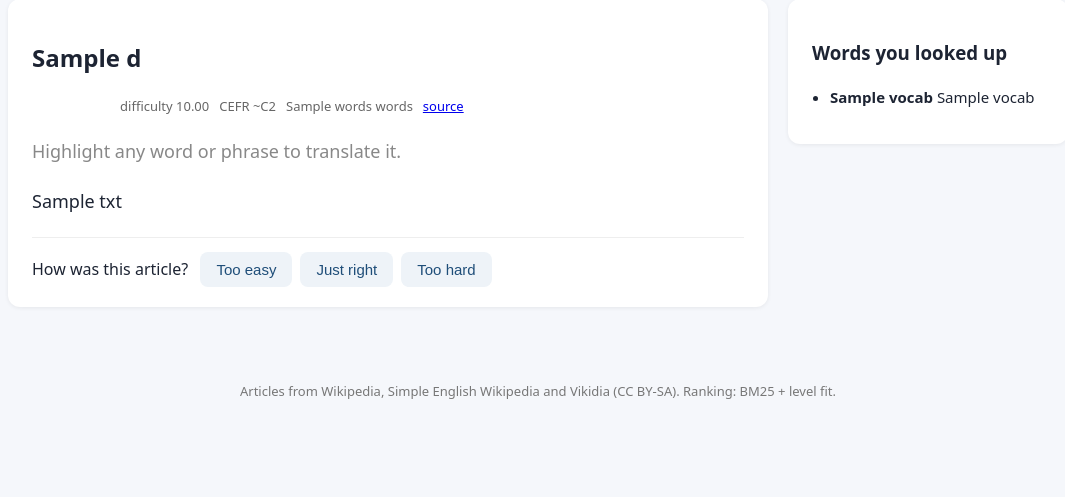
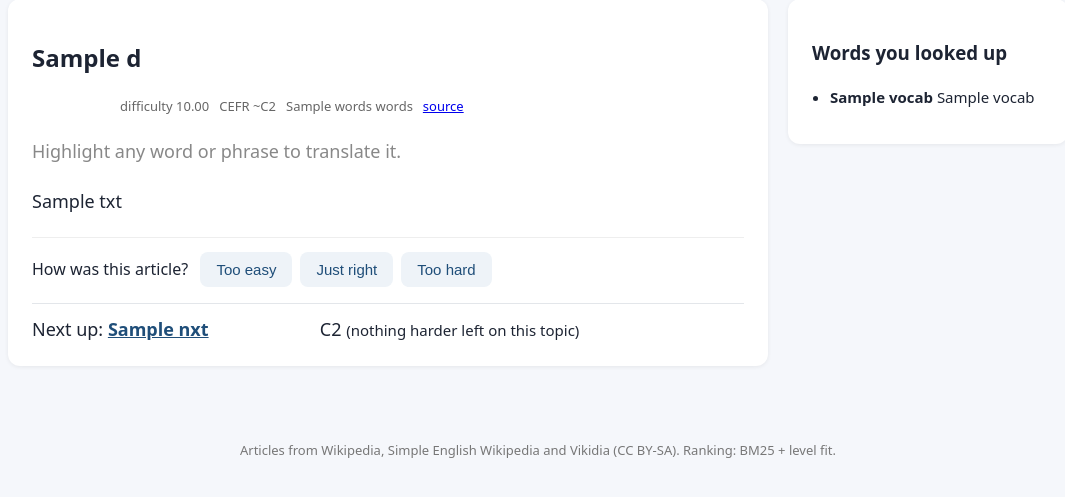
Before and after one commit to pradeepReddy0099/lingualadder, a Flask app: template templates/read.html in a window 1280 px wide. Shown: the part 87-584 px from the top of the page, without its empty margins (102-1167 px from the left). Run offline with Flask 3, Linux system fonts and the light colour scheme; the template is opened without the code that fills it: most values are stand-ins (such as "Sample title", 1, 10 or a date in 2020); parts of the project's set-up code (start-up, migrations or seed data) failed here and were passed over.

Commit message:
Sync: Flask ladder strip and read next

```diff
--- a/templates/read.html
+++ b/templates/read.html
@@ -6,6 +6,7 @@
  <p class="hint">{{ t('hint') }}</p>
  {% for kind, txt in blocks %}{% if kind=='h' %}<h3>{{txt}}</h3>{% else %}<p>{{txt}}</p>{% endif %}{% endfor %}
  <div class="feedback">{{ t('fb_prompt') }} <button data-v="too_easy">{{ t('too_easy') }}</button><button data-v="just_right">{{ t('just_right') }}</button><button data-v="too_hard">{{ t('too_hard') }}</button><span id="fbmsg"></span></div>
+<p class="next-up">{% if nxt %}{{ t('next_up') }} <a href="{{ url_for('read', lang=lang, doc_id=nxt.id) }}">{{ nxt.title }}</a> <span class="lvl {{ nxt.level }}">{{ t('lvl_' ~ nxt.level) }}</span> <span class="cefr">{{ nxt.difficulty|cefr(lang) }}</span>{% if not harder %} <small>{{ t('nothing_harder') }}</small>{% endif %}{% else %}{{ t('all_read') }}{% endif %}</p>
 </article>
 <aside class="card"><h3>{{ t('looked_up') }}</h3><ul id="vocab">{% for w,tr in vocab %}<li><b>{{w}}</b> {{tr}}</li>{% endfor %}</ul></aside>
 </div>
--- a/templates/search.html
+++ b/templates/search.html
@@ -11,6 +11,7 @@
 {% if all_topics %}<a class="chip more" href="{{ url_for('search', q=q) }}">{{ t('fewer_topics') }}</a>{% else %}<a class="chip more" href="{{ url_for('search', q=q, topics='all') }}">{{ t('all_topics', n=n_topics) }}</a>{% endif %}</div></section>{% endif %}
 {% if q %}
 <p class="meta">{{ t('target_diff') }} <b>{{target}}</b>{% if used_query != q %} · {{ t('searched_as') }} “{{used_query}}”{% endif %}</p>
+{% if ladder %}<section class="ladder-strip"><h3>{{ t('ladder_h') }}</h3><div class="rungs">{% for g in ladder %}<div class="rung {{ g.level }}"><span class="lvl {{ g.level }}">{{ t('lvl_' ~ g.level) }}</span>{% if g.doc %}<a href="{{ url_for('read', lang=lang, doc_id=g.doc.id) }}">{{ g.doc.title }}</a><small>{{ g.doc.difficulty|cefr(lang) }} · {{ g.doc.words }} {{ t('words') }}</small>{% else %}<small>{{ t('ladder_none') }}</small>{% endif %}</div>{% endfor %}</div></section>{% endif %}
 <div class="{% if compare %}cols{% endif %}">
 <div><h3>{% if compare %}{{ t('ll_ranking') }}{% endif %}</h3>
 {% for r in results %}{% include "_result.html" %}{% else %}<p>{{ t('no_results') }}{% if not in_native %}{{ t('or_tick') }}{% endif %}.</p>{% endfor %}</div>
```
